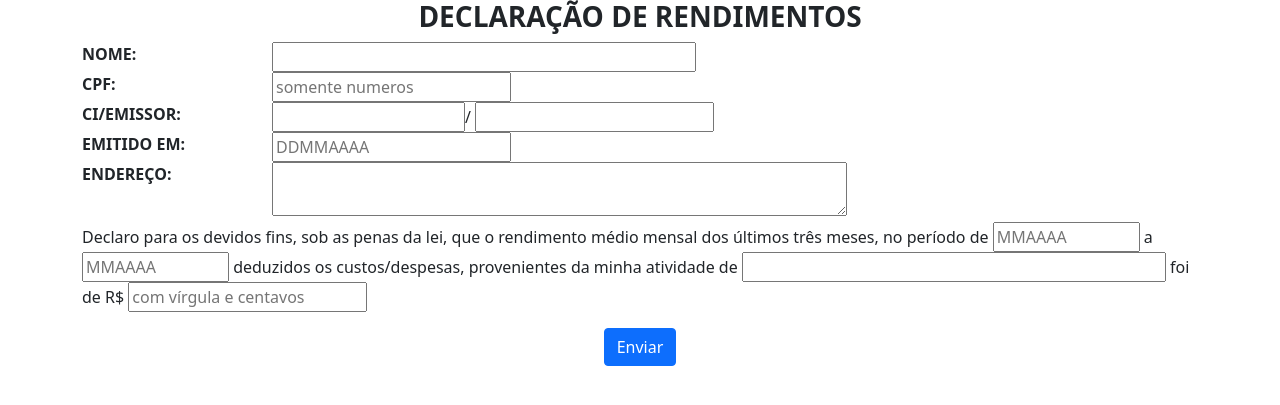
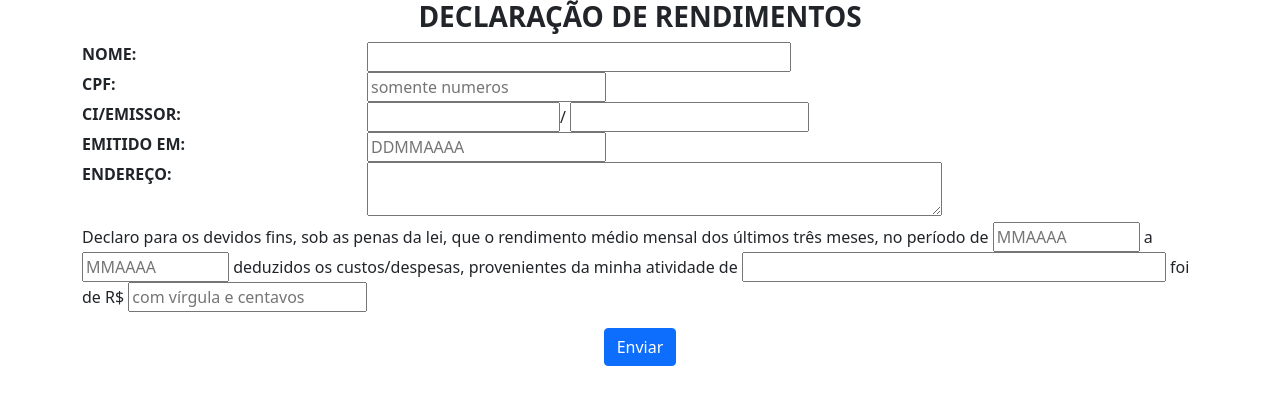
Before and after one commit to rcaliman/appformularios, a Flask app: page /declaracao_de_renda in a window 1280 px wide. Shown: the top 405 px of the page. Run offline with Flask 2, Linux system fonts and the light colour scheme.

Commit message:
formatacao

```diff
--- a/templates/declaracao_de_renda.html
+++ b/templates/declaracao_de_renda.html
@@ -9,43 +9,43 @@
             </div>
         </div>
         <div class='row'>
-            <div class='col-2'>
+            <div class='col-3'>
                 <b>NOME:</b>
             </div>
-            <div class='col-10'>
+            <div class='col-9'>
                 <input type='text' size='40' name="nome">
             </div>
         </div>
         <div class='row'>
-            <div class='col-2'>
+            <div class='col-3'>
                 <b>CPF:</b>
             </div>
-            <div class='col-10'>
+            <div class='col-9'>
                 <input type='text' size='20' name="cpf" placeholder="somente numeros">
             </div>
         </div>
         <div class='row'>
-            <div class='col-2'>
+            <div class='col-3'>
                 <b>CI/EMISSOR:</b>
             </div>
-            <div class='col-10'>
+            <div class='col-9'>
                 <input type='text' size=15 name="ci">/
                 <input type='text' size=20 name="emissor">
             </div>
         </div>
         <div class='row'>
-            <div class='col-2'>
+            <div class='col-3'>
                 <b>EMITIDO EM:</b>
             </div>
-            <div class='col-10'>
+            <div class='col-9'>
                 <input type='text' name='ci_emissao' size=20 placeholder="DDMMAAAA">
             </div>
         </div>
         <div class='row'>
-            <div class=col-2>
+            <div class=col-3>
                 <b>ENDEREÇO:</b>
             </div>
-            <div class=col-10>
+            <div class=col-9>
                 <textarea cols=60 rows=2 name="endereco"></textarea>
             </div>
         </div>
```
Also changed, not shown: templates/imprimir_declaracao_de_renda.html (+10 -10 lines).
